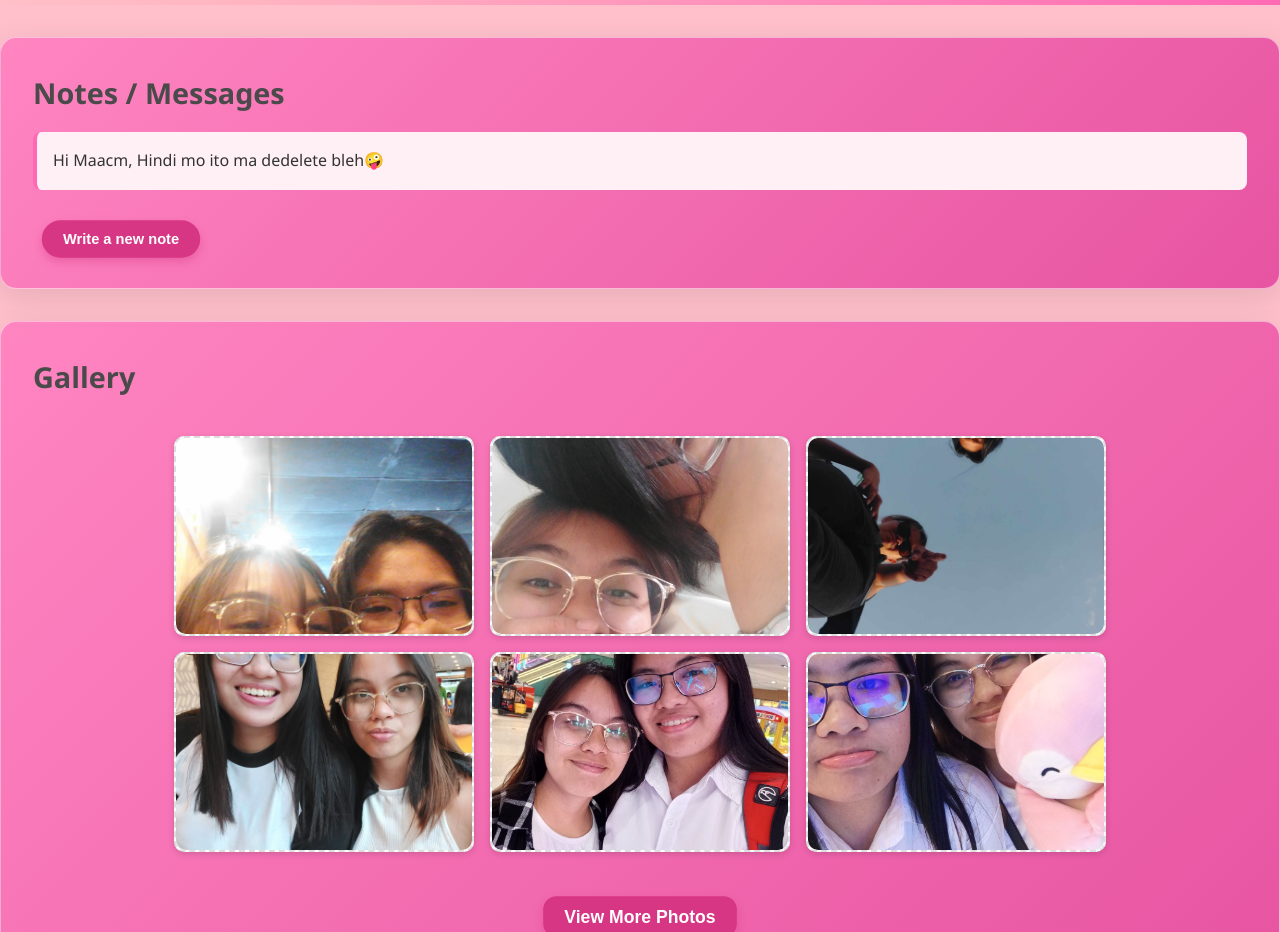
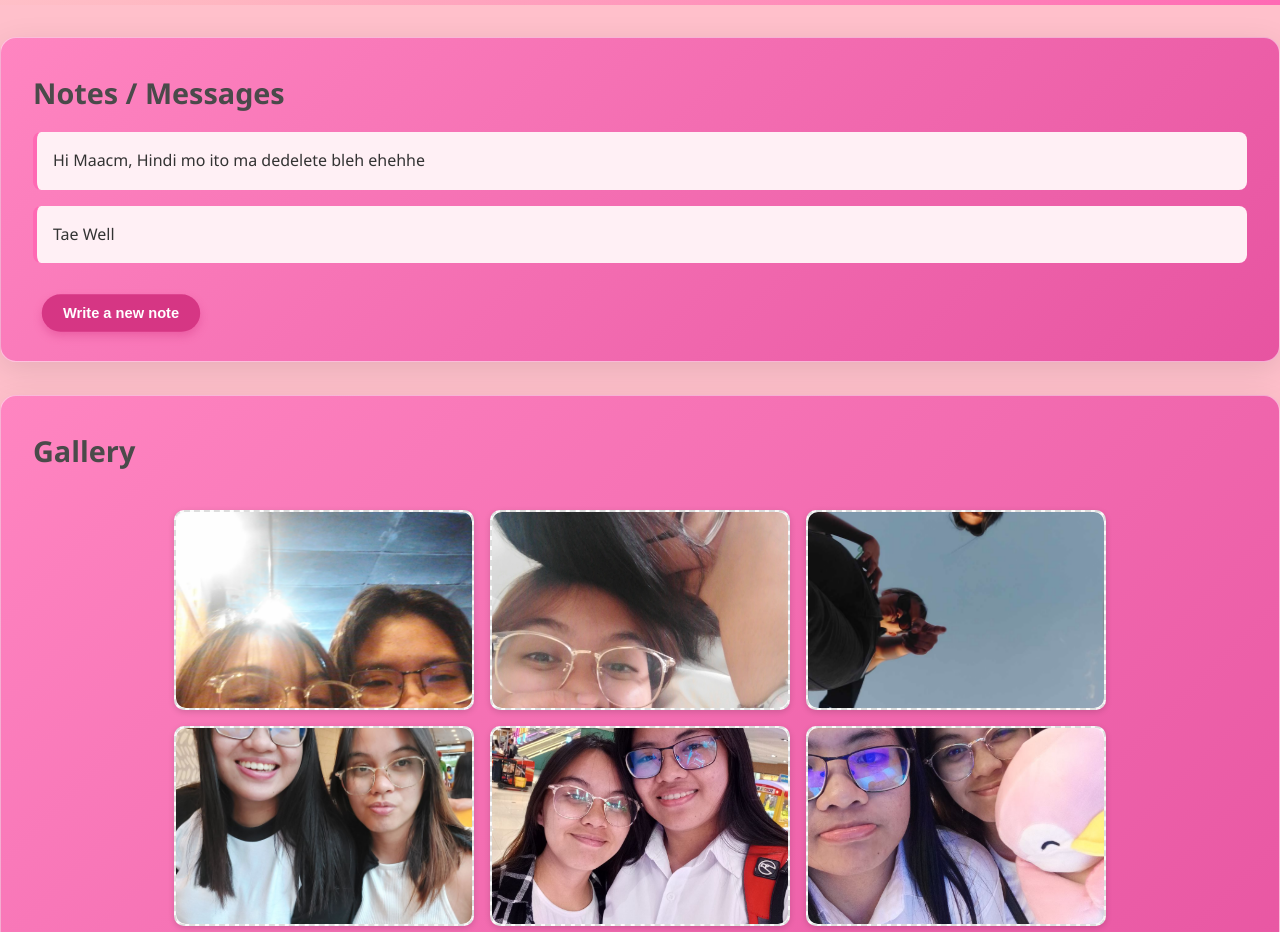
Before and after one commit to Rroovx/for-maacm, a plain HTML site: page index.html in a window 1280 px wide. Shown: the part 840-1772 px from the top of the page. Drawn offline with Linux system fonts and the light colour scheme.

Commit message:
Update index.html

```diff
--- a/index.html
+++ b/index.html
@@ -60,7 +60,8 @@
    <!-- NOTES SECTION -->
  <section id="notes" class="section-content">
   <h2>Notes / Messages</h2>
-  <div class="note">Hi Maacm, Hindi mo ito ma dedelete bleh🤪</div>
+  <div class="note">Hi Maacm, Hindi mo ito ma dedelete bleh ehehhe</div>
+  <div class="note">Tae Well</div>
   <button class="btn" onclick="openNoteModal()">Write a new note</button>
 
 
```
